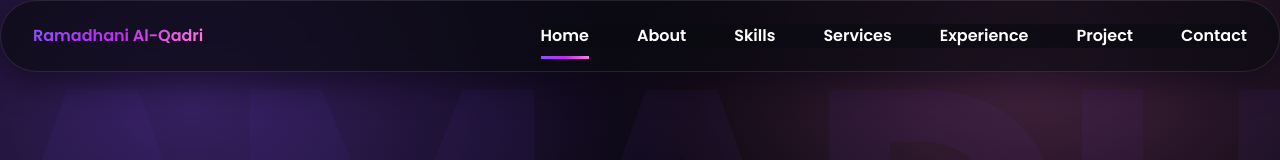
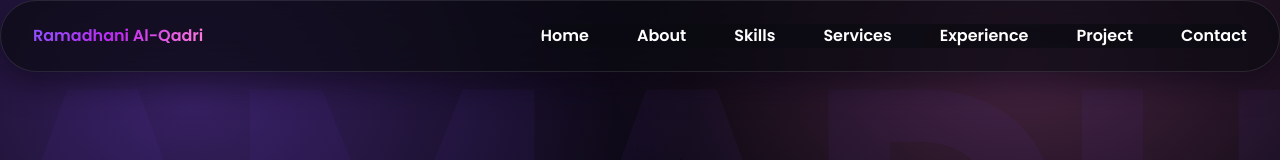
Before and after one commit to RamaAlqdri/rama-porto, a Next.js app: page / in a window 1280 px wide. Shown: the top 160 px of the page. Built offline with nearby package versions, Linux system fonts and the light colour scheme.

Commit message:
fix: adjust navigation styles for improved layout and accessibility

```diff
--- a/components/Navigation.tsx
+++ b/components/Navigation.tsx
@@ -10,7 +10,7 @@ type NavigationProps = {
 };
 
 const navLinkBase =
-  "relative text-white after:content-[''] after:absolute after:left-0 after:top-8 after:h-[0.18rem] after:w-full after:origin-left after:scale-x-0 after:bg-gradient-to-r after:from-accent after:via-accentPurple after:to-accentPink after:transition-transform after:duration-300 hover:after:scale-x-100";
+  "relative text-white after:content-[''] after:absolute after:left-0 after:top-full after:h-[0.18rem] after:w-full after:origin-left after:scale-x-0 after:translate-y-2 after:bg-gradient-to-r after:from-accent after:via-accentPurple after:to-accentPink after:transition-transform after:duration-300 hover:after:scale-x-100";
 
 export function Navigation({
   brand,
@@ -22,7 +22,7 @@ export function Navigation({
 }: NavigationProps) {
   return (
     <header className="fixed left-0 top-0 z-50 w-full">
-      <nav className="nav mx-4 flex h-12 max-w-7xl items-center justify-between rounded-full border border-white/10 bg-base/70 px-4 font-semibold shadow-nav backdrop-blur-2xl md:h-[4.5rem] md:px-8 lg:mx-auto">
+      <nav className="nav mx-4 flex h-14 max-w-7xl items-center justify-between rounded-full border border-white/10 bg-base/70 px-4 font-semibold shadow-nav backdrop-blur-2xl md:h-[4.5rem] md:px-8 lg:mx-auto">
         <div>
           <a href="#" className="nav__logo text-gradient">
             {brand}
@@ -30,8 +30,8 @@ export function Navigation({
         </div>
 
         <div
-          className={`nav__menu fixed top-12 h-full w-4/5 border-l border-white/10 bg-base/95 p-8 backdrop-blur-2xl transition-all duration-500 md:static md:h-auto md:w-auto md:border-none md:bg-transparent md:p-0 md:backdrop-blur-0 md:transition-none ${
-            menuOpen ? "right-0" : "-right-full"
+          className={`nav__menu fixed top-14 left-4 right-4 h-[calc(100vh-3.5rem)] overflow-y-auto rounded-3xl border border-white/10 bg-base/95 p-8 shadow-nav backdrop-blur-2xl transition-transform duration-500 md:static md:h-auto md:translate-x-0 md:border-none md:bg-transparent md:p-0 md:shadow-none md:backdrop-blur-0 md:transition-none ${
+            menuOpen ? "translate-x-0" : "translate-x-[calc(100%+1rem)]"
           }`}
           id="nav-menu"
         >
@@ -59,6 +59,8 @@ export function Navigation({
           className="nav__toggle cursor-pointer text-2xl text-white md:hidden"
           id="nav-toggle"
           onClick={onToggleMenu}
+          aria-controls="nav-menu"
+          aria-expanded={menuOpen}
           aria-label="Toggle navigation"
           type="button"
         >
```
